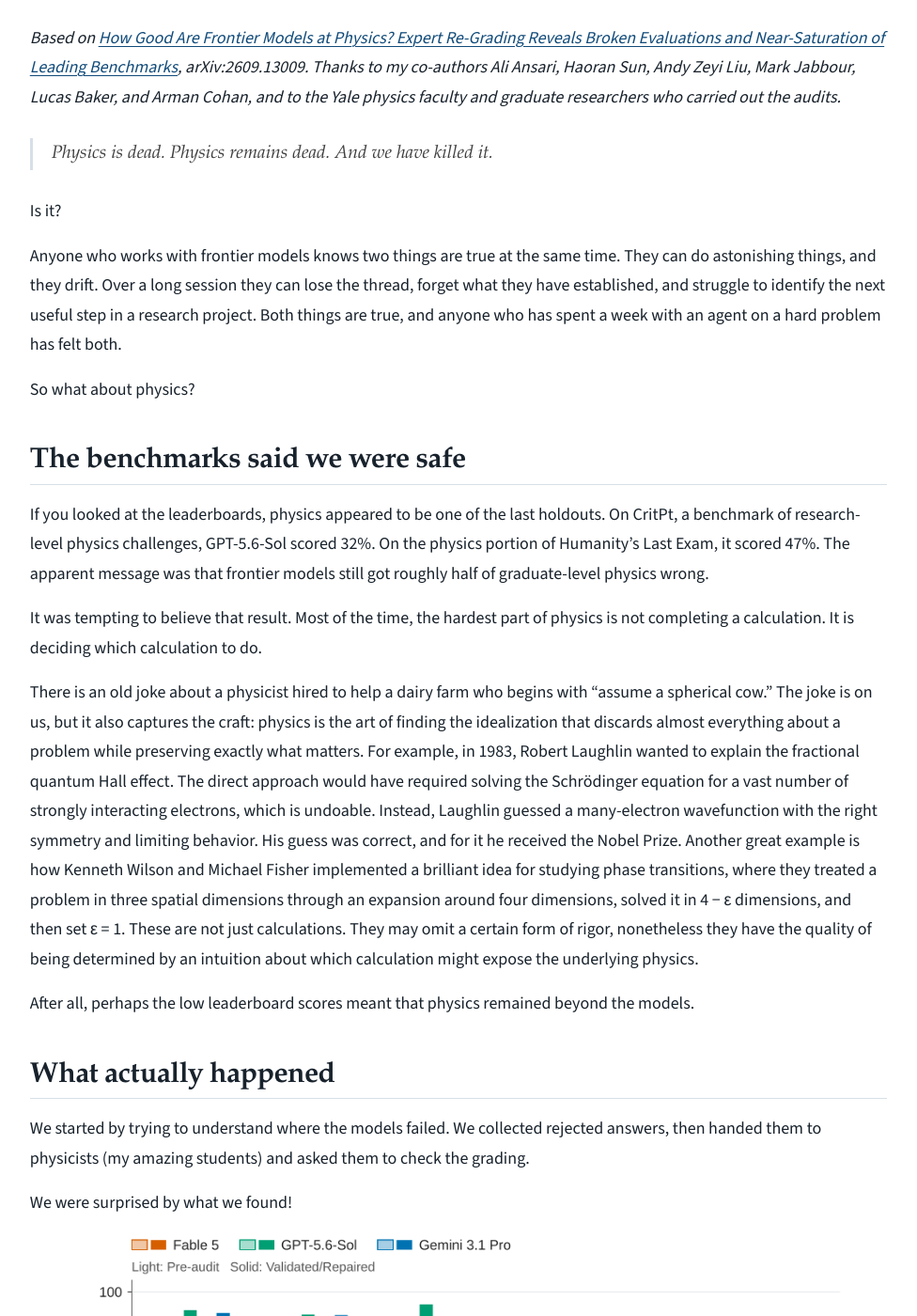
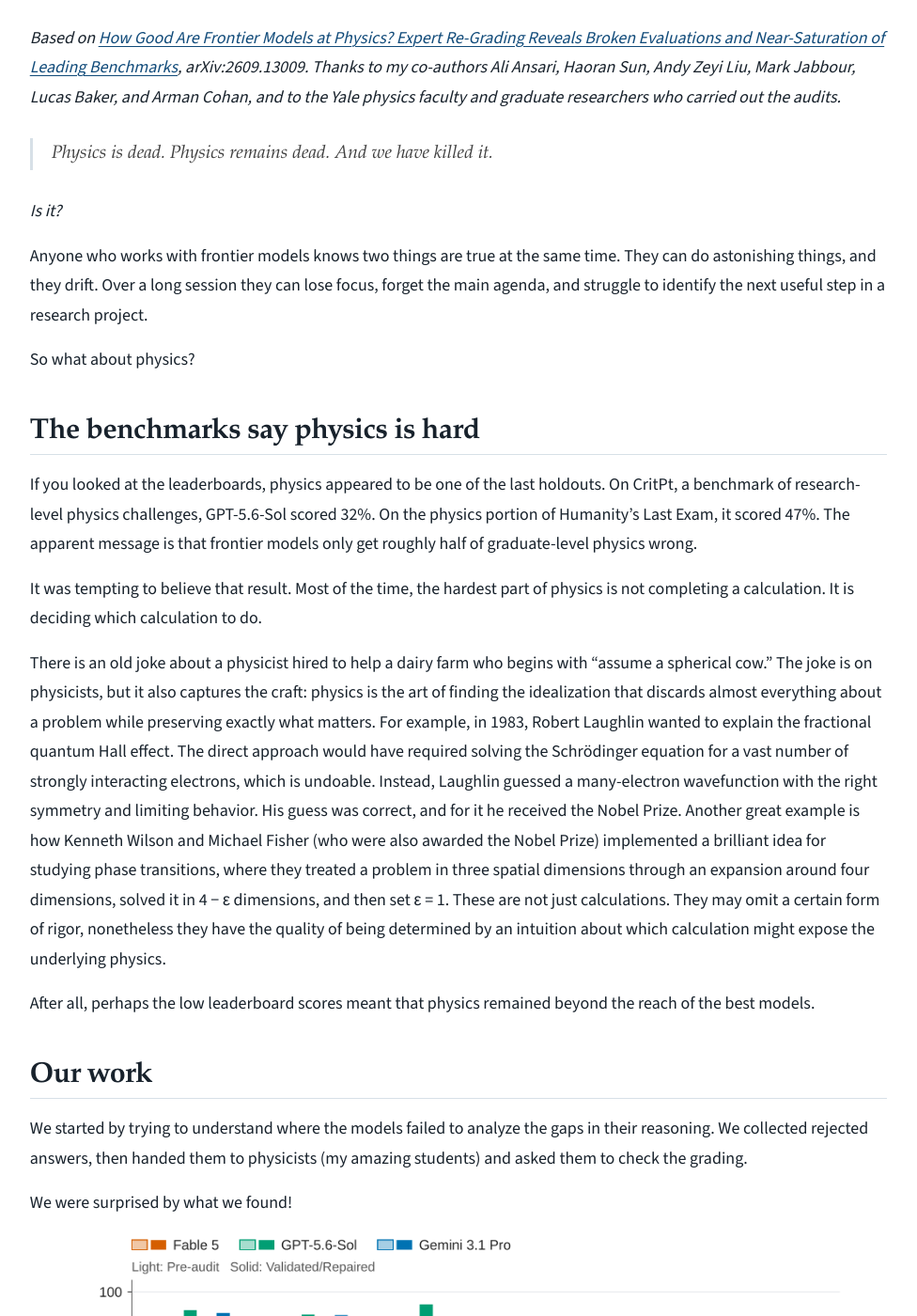
Before and after one commit to jsous/jsous.github.io, a Jekyll site: the page built from _posts/2026-09-11-is-physics-dead.md, in a window 1280 px wide and 1400 px high, scrolled down 272 px. Shown: the whole window at 94% size, without its empty margins (152-1128 px from the left). Built offline with Jekyll 4.4.1, drawn with Linux system fonts in a browser that asks for light colours; some of the changed text lies outside the part shown.

Commit message:
Update 2026-09-11-is-physics-dead.md

```diff
--- a/_posts/2026-09-11-is-physics-dead.md
+++ b/_posts/2026-09-11-is-physics-dead.md
@@ -4,32 +4,32 @@
 subtitle: "Broken benchmarks, and what frontier models can and cannot do in physics"
 author: "John Sous"
 date: 2026-09-11 12:00:00 -0400
-description: "What an expert audit of physics benchmarks reveals about frontier models, evaluation, and the parts of physics that remain difficult."
+description: "An expert audit of physics benchmarks."
 permalink: /blogs/is-physics-dead/
 ---
 *Based on [How Good Are Frontier Models at Physics? Expert Re-Grading Reveals Broken Evaluations and Near-Saturation of Leading Benchmarks](https://arxiv.org/abs/arXiv:2609.13009), arXiv:2609.13009. Thanks to my co-authors Ali Ansari, Haoran Sun, Andy Zeyi Liu, Mark Jabbour, Lucas Baker, and Arman Cohan, and to the Yale physics faculty and graduate researchers who carried out the audits.*
 
 > *Physics is dead. Physics remains dead. And we have killed it.*
 
-Is it?
+*Is it?*
 
-Anyone who works with frontier models knows two things are true at the same time. They can do astonishing things, and they drift. Over a long session they can lose the thread, forget what they have established, and struggle to identify the next useful step in a research project. Both things are true, and anyone who has spent a week with an agent on a hard problem has felt both.
+Anyone who works with frontier models knows two things are true at the same time. They can do astonishing things, and they drift. Over a long session they can lose focus, forget the main agenda, and struggle to identify the next useful step in a research project.
 
 So what about physics?
 
-## The benchmarks said we were safe
+## The benchmarks say physics is hard
 
-If you looked at the leaderboards, physics appeared to be one of the last holdouts. On CritPt, a benchmark of research-level physics challenges, GPT-5.6-Sol scored 32%. On the physics portion of Humanity's Last Exam, it scored 47%. The apparent message was that frontier models still got roughly half of graduate-level physics wrong.
+If you looked at the leaderboards, physics appeared to be one of the last holdouts. On CritPt, a benchmark of research-level physics challenges, GPT-5.6-Sol scored 32%. On the physics portion of Humanity's Last Exam, it scored 47%. The apparent message is that frontier models only get roughly half of graduate-level physics wrong.
 
 It was tempting to believe that result. Most of the time, the hardest part of physics is not completing a calculation. It is deciding which calculation to do.
 
-There is an old joke about a physicist hired to help a dairy farm who begins with "assume a spherical cow." The joke is on us, but it also captures the craft: physics is the art of finding the idealization that discards almost everything about a problem while preserving exactly what matters. For example, in 1983, Robert Laughlin wanted to explain the fractional quantum Hall effect. The direct approach would have required solving the Schrödinger equation for a vast number of strongly interacting electrons, which is undoable. Instead, Laughlin guessed a many-electron wavefunction with the right symmetry and limiting behavior. His guess was correct, and for it he received the Nobel Prize. Another great example is how Kenneth Wilson and Michael Fisher implemented a brilliant idea for studying phase transitions, where they treated a problem in three spatial dimensions through an expansion around four dimensions, solved it in 4 − ε dimensions, and then set ε = 1. These are not just calculations. They may omit a certain form of rigor, nonetheless they have the quality of being determined by an intuition about which calculation might expose the underlying physics.
+There is an old joke about a physicist hired to help a dairy farm who begins with "assume a spherical cow." The joke is on physicists, but it also captures the craft: physics is the art of finding the idealization that discards almost everything about a problem while preserving exactly what matters. For example, in 1983, Robert Laughlin wanted to explain the fractional quantum Hall effect. The direct approach would have required solving the Schrödinger equation for a vast number of strongly interacting electrons, which is undoable. Instead, Laughlin guessed a many-electron wavefunction with the right symmetry and limiting behavior. His guess was correct, and for it he received the Nobel Prize. Another great example is how Kenneth Wilson and Michael Fisher (who were also awarded the Nobel Prize) implemented a brilliant idea for studying phase transitions, where they treated a problem in three spatial dimensions through an expansion around four dimensions, solved it in 4 − ε dimensions, and then set ε = 1. These are not just calculations. They may omit a certain form of rigor, nonetheless they have the quality of being determined by an intuition about which calculation might expose the underlying physics.
 
-After all, perhaps the low leaderboard scores meant that physics remained beyond the models.
+After all, perhaps the low leaderboard scores meant that physics remained beyond the reach of the best models.
 
-## What actually happened
+## Our work
 
-We started by trying to understand where the models failed. We collected rejected answers, then handed them to physicists (my amazing students) and asked them to check the grading.
+We started by trying to understand where the models failed to analyze the gaps in their reasoning. We collected rejected answers, then handed them to physicists (my amazing students) and asked them to check the grading.
 
 We were surprised by what we found!
 
@@ -38,9 +38,9 @@
   <figcaption style="font-size: 0.9em; color: #666; text-align: center;">Light bars are pre-audit scores, solid bars are scores after correction.</figcaption>
 </figure>
 
-First, the evaluation pipeline was rejecting correct answers written in equivalent forms. Second, many benchmark items were defective. We found incorrect arithmetic in reference answers, questions that omitted information needed to choose among the answers, and physics problems whose results depended on unstated conventions. Perhaps most surprising, these issues were common even in expert-curated benchmarks, including those featured on Artificial Analysis such as the physics component of Humanity's Last Exam (HLE) and CritPt.[^1]
+First, the evaluation pipeline was rejecting correct answers written in equivalent forms. Second, many benchmark items were defective. We found incorrect arithmetic in reference answers, questions that omitted information needed to choose among the answers, and physics problems whose solutions depend on unstated conventions. Perhaps most surprising, these issues were common even in expert-curated benchmarks, including those featured on Artificial Analysis such as the physics component of Humanity's Last Exam (HLE) and CritPt.[^1]
 
-So we decided to scale up. We worked with faculty members and their students at Yale, assigning every individual one or more questions in their field, and implemented a rigorous audit process. We audited the questions and repaired problems whenever a repair was possible. 30 of 50 CMT-Benchmark questions had a defect, as did 21 of the 56 CritPt questions we audited. After correcting graders and repairing or excluding flawed questions, the measured results changed sharply:
+So we decided to scale up. We worked with faculty members and their students at Yale (and a few external physicists), assigning every individual one or more questions in their field, and implemented a rigorous audit process. We audited the questions and repaired problems whenever a repair was possible. 30 of 50 CMT-Benchmark questions had a defect, as did 21 of the 56 CritPt questions we audited. After correcting graders and repairing or excluding flawed questions, the measured results changed sharply:
 
 | Benchmark | Pre-audit mean@4 | Corrected mean@4 | Corrected pass@4 |
 | --- | ---: | ---: | ---: |
@@ -48,38 +48,35 @@
 | CMT-Benchmark | 61.0% | 87.2% | 98.0% |
 | CritPt | 32.3%* | 87.5% | 94.4% |
 
-*The pre-audit CritPt figure is Artificial Analysis's reported mean@5 on 70 challenges. The corrected results use the 54 retained challenges.*
+*The pre-audit CritPt score is Artificial Analysis's reported mean@5 on 70 challenges. The corrected results use the 54 retained challenges.*
 
 There are important qualifications. The corrected scores are computed on retained or repaired question sets, so the pre-audit and corrected values do not always use identical questions. For HLE, we audited only questions rejected for GPT-5.6-Sol. Some runs used tools while others did not. Even the best corrected evaluator we tested still had an error rate of about 4%. These details matter, but none changes the central result: the original scores substantially understated model performance.
 
-AI is killing physics, at least the kind that fits in a problem set. Frontier models now solve nearly all well-posed, closed-ended physics problems in these benchmarks, from undergraduate mechanics to research-adjacent condensed matter theory. The leaderboards suggest otherwise because the leaderboards are broken.
+It seems that AI is killing physics, at least the kind that fits in a problem set. Frontier models now solve nearly all well-posed, closed-ended physics problems in these benchmarks, from undergraduate mechanics to research-adjacent condensed matter and field theory theory. The leaderboards suggest otherwise because the leaderboards are broken.
 
-## Does this mean physics is dead?
+## Is physics dead?
 
-No. But it tells us that physics is probably next after math on the "chopping block."
+No. But it tells us that physics may be next after math on the "chopping block."
 
-## Solving problems is not doing physics
+## Solving problem-set problems is not doing physics
 
-Alongside the audit, we pointed GPT-based agentic systems we built at several open problems in theoretical physics. We have not been able to fully solve one. The agents made considerably less progress than comparable systems have made on open mathematics problems, though they produced interesting traces.
+Alongside the audit, we pointed GPT-based agentic systems we built at several open problems in theoretical physics. We have not been able to fully solve one. The agents made considerably less progress than comparable systems have made on open mathematics problems, though they produced interesting traces. This shows that physics research may still beyond the reach of the current models.
 
-These systems are excellent at portions of an open problem that resemble a problem set. Give them a concrete question, and they can set up and execute the calculation, run numerics, and check limits. What they do not do well yet is identify the right calculation at least over several turns that mimic the research workflow.[^2]
+Put differently, these systems are excellent at portions of an open problem that resemble a problem set. With a concrete question, they can set up and execute the calculation, run numerics, and check limits. What they do not do well yet is *identify* the right calculation at least over several turns that mimic the research workflow.[^2]
 
 ## What comes next
 
-**Harder tasks, defined by the community.** The next generation of evaluations should include tasks that are hard in the way physics is hard, where choosing the idealization is part of the problem and there may be no single reference answer. Building them will require expert curation, clear conventions, and serious verification.
+**Harder tasks, defined by the community.** The next generation of evaluations should include tasks that are hard in the way physics is hard, where identifying the idealization is part of the problem and there may be no single reference answer. Building them will require expert curation, quality checks, and reliable verification.
 
-**Open challenges.** To learn whether models can do physics rather than physics homework, we should give them open problems and document the attempts publicly, with physicists in the loop. Partial progress and instructive failure should both count as useful outcomes.
+**Open challenges.** To learn whether models can do physics rather than physics homework, we should give them open problems and document the attempts publicly, with physicists in the loop.
 
-**Better agents and harnesses for physics.** Physics needs verification tools built around its own culture: limiting cases, dimensional analysis, agreement with known results, numerical sanity checks, and the questions a good researcher asks at a blackboard. The best first targets may not be famous grand challenges, but problems that are genuinely unsolved but with a limited space of plausible idealizations.
+**Better agents and harnesses for physics.** Physics needs harnesses that simulate the questions a good researcher would ask in pursuit of an answer to a research problem. The best first targets may not be famous grand challenges, but problems that are genuinely unsolved but with a limited space of plausible idealizations.
 
-## What died, and what did not
-The audit suggests that these benchmarks are dead. The leaderboard scores do not match what frontier models are able to do. One may feel that if physics benchmarks are saturated, and hard math problems are getting solved almost daily, then it is likely that all closed-ended benchmarks are saturated, and that we need new methods for evaluating AI capability (which on tasks like these is arguably now beyond human ability).
+## The verdict
+The audit suggests that physics benchmarks are dead. The leaderboard scores do not match what frontier models are able to do. One may feel that if physics benchmarks are saturated, and hard math problems are getting solved almost daily, then it is likely that all closed-ended benchmarks are saturated, and that we need new methods for evaluating AI capability (which on tasks like these is arguably now beyond human ability).
 
-What remains alive is the difficult part. Which idealization, which calculation, which spherical cow. In other words, running the full loop of science with AI, not just the calculation in the middle.
-
-That part is still ours. For now.
-
+What remains beyond reach is the research process. How to identify which idealization, which calculation, etc. In other words, running the full loop of science with AI, not just the calculation in the middle.
 
 [^1]: We found some or all of these issues in several benchmarks presented in the paper, and also in our own PHYSICS benchmark, which was not included in the first version of the paper because we did not have time to audit it fully. It will be scrutinized in a future revision.
 
-[^2]: I believe that in response to a single well-crafted prompt, LLMs find genuinely creative ideas.
+[^2]: I believe that in response to a single well-crafted prompt, AI finds genuinely creative ideas.
```
